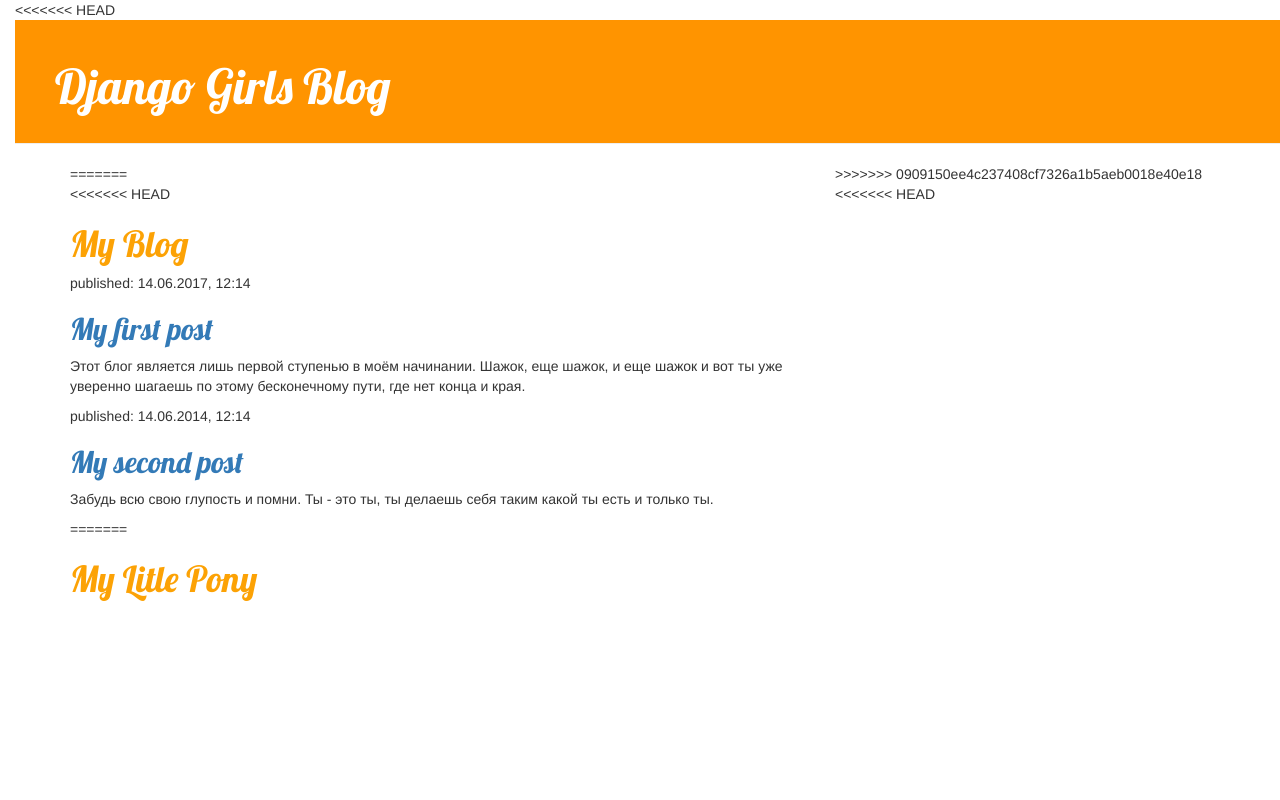
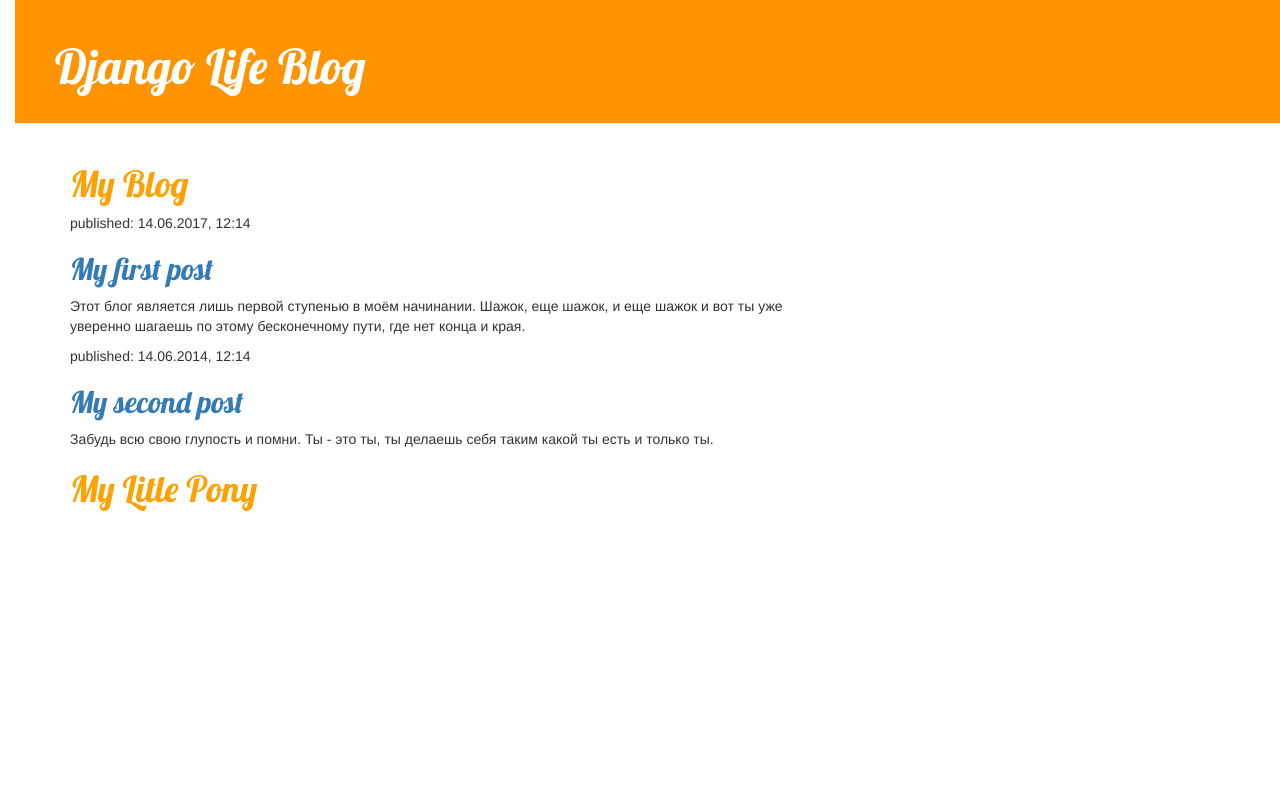
Before and after one commit to SmallBullfinch/defblg, a Django app: template blog/templates/blog/post_list.html in a window 1280 px wide. Run offline with Django 3.2, Linux system fonts and the light colour scheme; the template is opened without the code that fills it, so the values that code supplies are empty; parts of the project's set-up code (start-up, migrations or seed data) failed here and were passed over; some libraries are stand-ins or nearby versions.

Commit message:
Added view and template2

```diff
--- a/blog/templates/blog/base.html
+++ b/blog/templates/blog/base.html
@@ -9,7 +9,7 @@
     </head>
     <body>
     <div class="page-header">
-        <h1><a href="/">Django Girls Blog</a></h1>
+        <h1><a href="/">Django Life Blog</a></h1>
     </div>
     <div class="content container">
         <div class="row">
--- a/blog/templates/blog/post_list.html
+++ b/blog/templates/blog/post_list.html
@@ -1,14 +1,13 @@
-<<<<<<< HEAD
+
 {% extends 'blog/base.html' %}
 {% block content %}
-=======
 <html>
     <head>
         <title>My Blog</title>
     </head>
     <body>
         <div>
-<<<<<<< HEAD
+
             <h1><a href="/">My Blog</a></h1>
         </div>
 
@@ -23,12 +22,10 @@
             <h2><a href="">My second post</a></h2>
             <p>Забудь всю свою глупость и помни. Ты - это ты, ты делаешь себя таким какой ты есть и только ты.</p>
         </div>
-=======
     <h1><a href="/">My Litle Pony</a></h1>
 
 </div>
 
->>>>>>> 0909150ee4c237408cf7326a1b5aeb0018e40e18
 {% for post in posts %}
     <div class="post">
         <div class="date">
@@ -38,10 +35,7 @@
         <p>{{ post.text|linebreaksbr }}</p>
     </div>
 {% endfor %}
-<<<<<<< HEAD
 {% endblock %}
-=======
->>>>>>> 3735a0913fd5a63f0260e469347b1303ad325daa
+
     </body>
 </html>
->>>>>>> 0909150ee4c237408cf7326a1b5aeb0018e40e18
```
Also changed, not shown: blog/views.py (+1 -10 lines).
